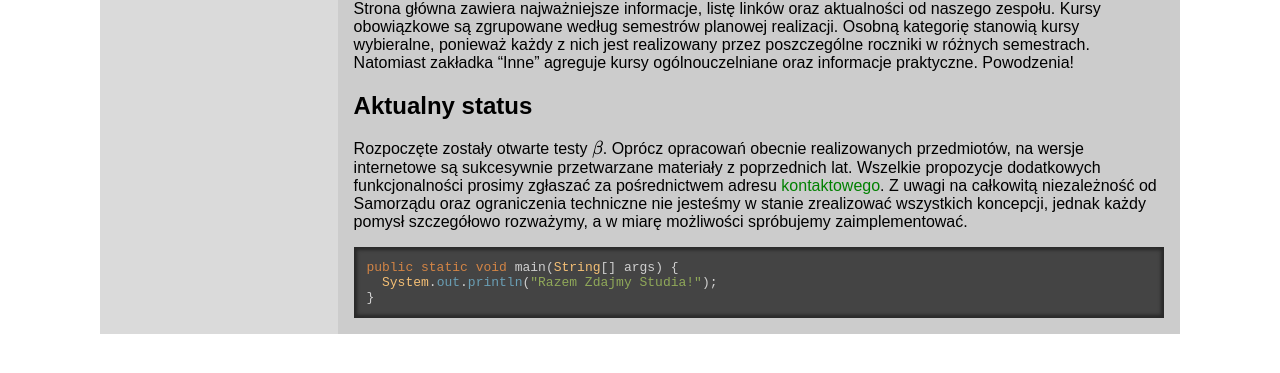
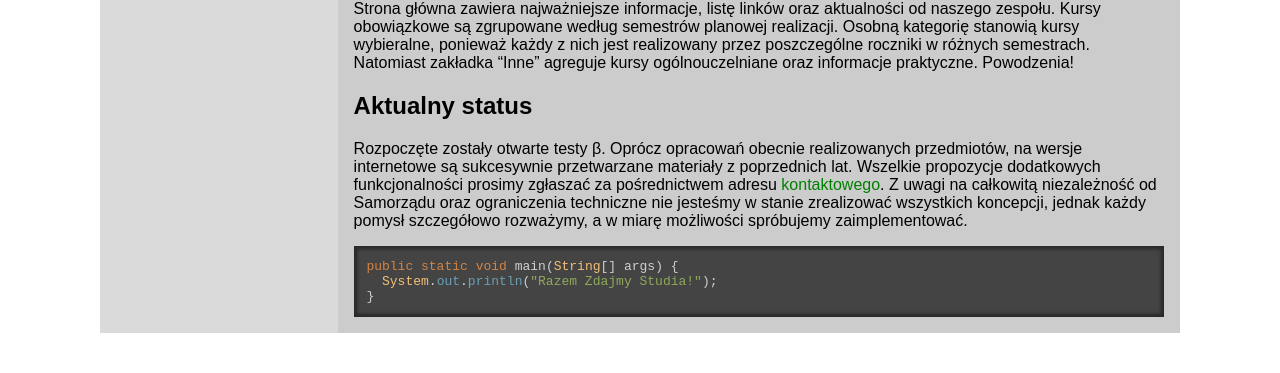
Before and after one commit to rzs-site/rzs-site.github.io, a Jekyll site: the page built from index.md, in a window 1280 px wide. Shown: the part 383-756 px from the top of the page. Built offline with Jekyll 4.4.1, drawn with Linux system fonts in a browser that asks for light colours; formulas are drawn with MathJax 3; our own code applies the rules of GitHub Pages for plain Markdown files.

Commit message:
Update index.md

````diff
--- a/index.md
+++ b/index.md
@@ -18,7 +18,7 @@ Strona główna zawiera najważniejsze informacje, listę linków oraz aktualno
 Aktualny status
 ---
 
-Rozpoczęte zostały otwarte testy \\( \beta \\). Oprócz opracowań obecnie realizowanych przedmiotów, na wersje internetowe są sukcesywnie przetwarzane materiały z poprzednich lat. Wszelkie propozycje dodatkowych funkcjonalności prosimy zgłaszać za pośrednictwem adresu [kontaktowego](http://rzs.edu.pl/info/#kontakt). Z uwagi na całkowitą niezależność od Samorządu oraz ograniczenia techniczne nie jesteśmy w stanie zrealizować wszystkich koncepcji, jednak każdy pomysł szczegółowo rozważymy, a w miarę możliwości spróbujemy zaimplementować.
+Rozpoczęte zostały otwarte testy β. Oprócz opracowań obecnie realizowanych przedmiotów, na wersje internetowe są sukcesywnie przetwarzane materiały z poprzednich lat. Wszelkie propozycje dodatkowych funkcjonalności prosimy zgłaszać za pośrednictwem adresu [kontaktowego](http://rzs.edu.pl/info/#kontakt). Z uwagi na całkowitą niezależność od Samorządu oraz ograniczenia techniczne nie jesteśmy w stanie zrealizować wszystkich koncepcji, jednak każdy pomysł szczegółowo rozważymy, a w miarę możliwości spróbujemy zaimplementować.
 
 ```java
 public static void main(String[] args) {
````
